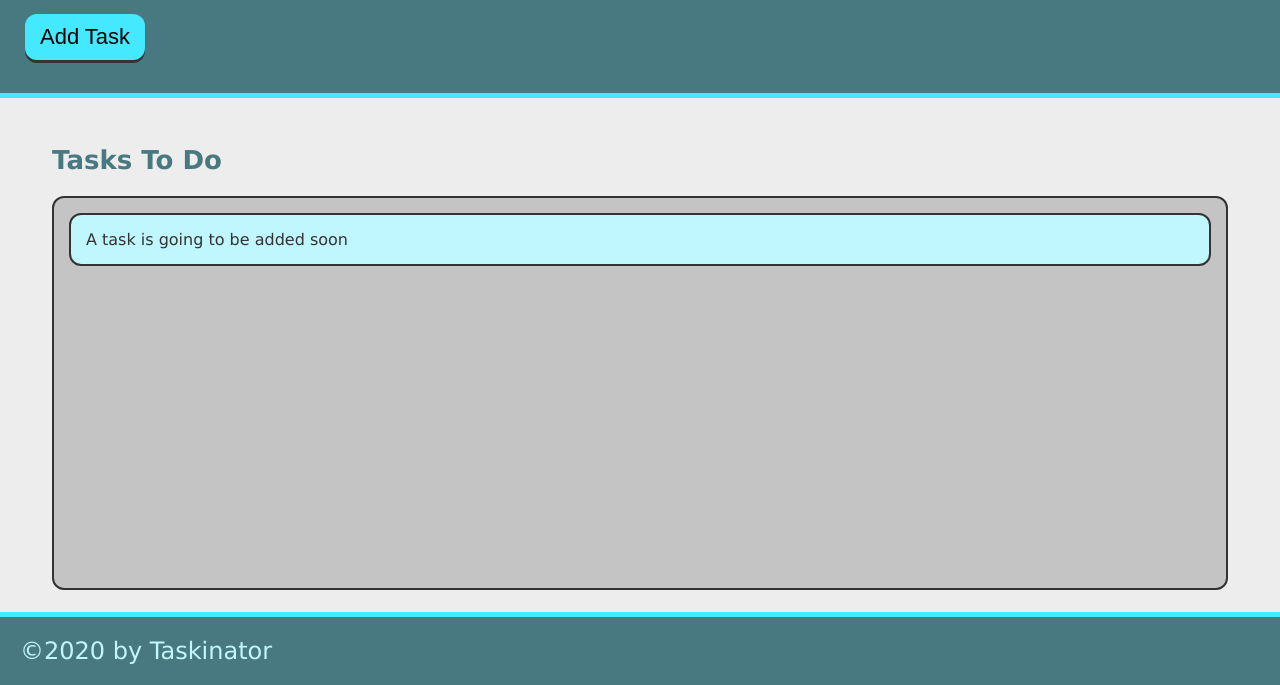
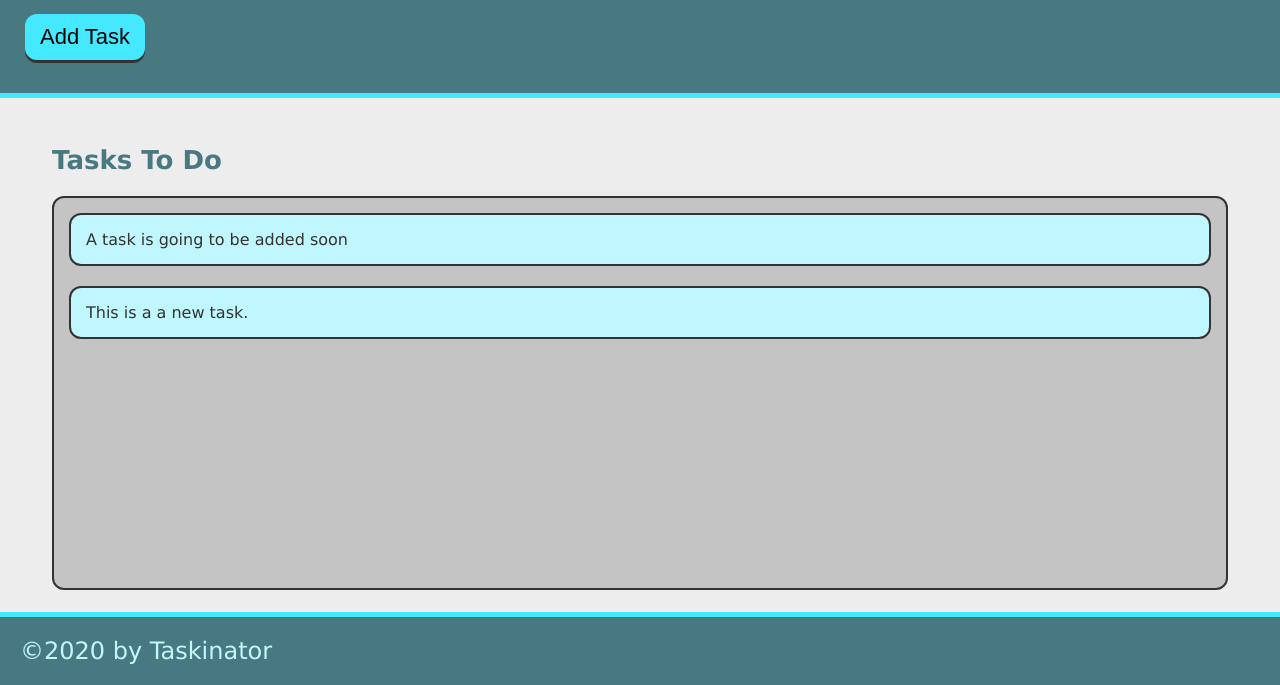
Before and after one commit to MarilynPapadopoulos/taskinator, a plain HTML site: page index.html in a window 1280 px wide. Both pictures are taken after a click on the button "Add Task". Shown: the part 115-800 px from the top of the page. Drawn offline with Linux system fonts and the light colour scheme.

Commit message:
add ability to add task

```diff
--- a/assets/js/script.js
+++ b/assets/js/script.js
@@ -0,0 +1,11 @@
+var buttonEl = document.querySelector("#save-task");
+var tasksToDoEl = document.querySelector("#tasks-to-do");
+
+var createTaskHandler = function() {
+    var listItemEl = document.createElement("li");
+    listItemEl.className = "task-item";
+    listItemEl.textContent= "This is a a new task.";
+    tasksToDoEl.appendChild(listItemEl);
+};
+
+buttonEl.addEventListener("click", createTaskHandler)
--- a/index.html
+++ b/index.html
@@ -9,15 +9,15 @@
 </head>
 <body>
     <header>
-        <h1 class="page-title">Taskinator </h1>
+        <h1 class="page-title" >Taskinator </h1>
         <p>Click the button below to add a new task!</p>
-        <button class="btn">Add Task</button>
+        <button class="btn"id ="save-task">Add Task</button>
     </header>
 
     <main class="page-content">
         <section class="task-list-wrapper">
             <h2 class="list-title">Tasks To Do</h2>
-            <ul class="task-list">
+            <ul class="task-list" id="tasks-to-do">
                 <li class="task-item">A task is going to be added soon</li>
             </ul>
         </section>
```
